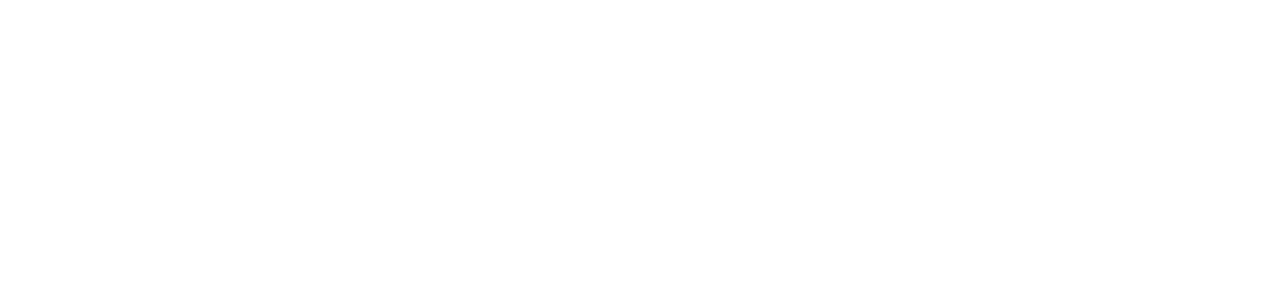
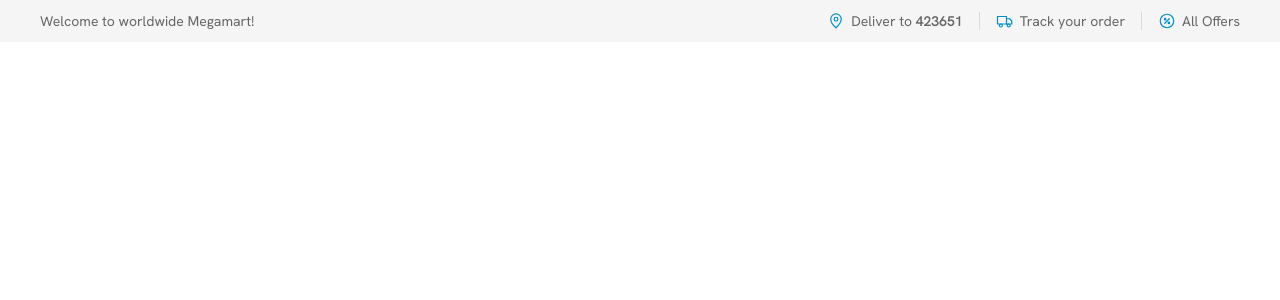
Before and after one commit to PaudelSabin/Mega-Mart, a React (Vite) app: page / in a window 1280 px wide. Shown: the top 300 px of the page. Built offline with nearby package versions, Linux system fonts and the light colour scheme.

Commit message:
home page

```diff
--- a/src/pages/HomePage.tsx
+++ b/src/pages/HomePage.tsx
@@ -1,5 +1,12 @@
+import TopBar from "../components/layout/TopBar";
+
 function HomePage() {
-  return <main></main>;
+  return (
+    <>
+      <TopBar welcomeText="Welcome to worldwide Megamart!" />
+      <main></main>
+    </>
+  );
 }
 
 export default HomePage;
```
